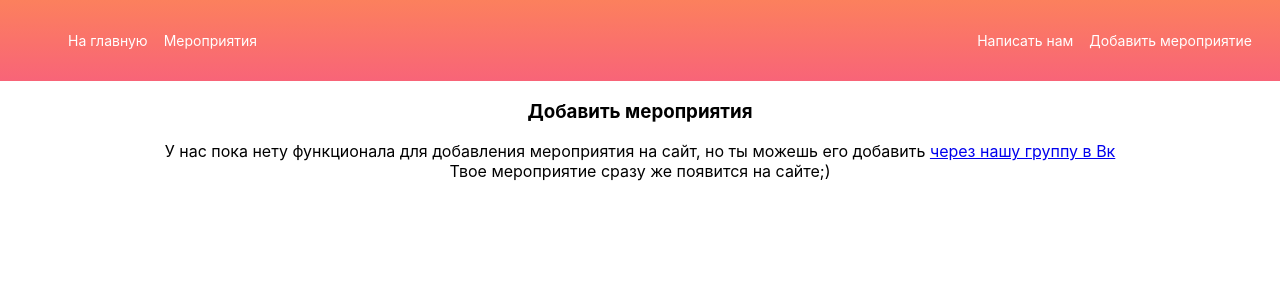
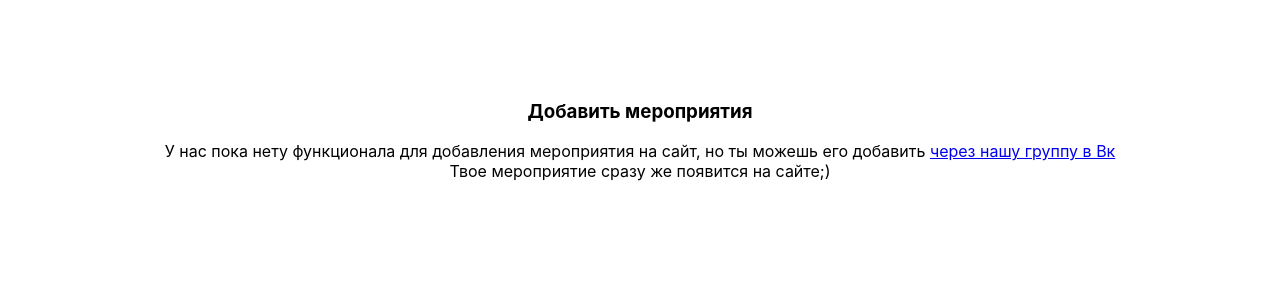
Before and after one commit to happylolonly/free-fitness, a Next.js app: page /new in a window 1280 px wide. Shown: the top 300 px of the page. Built offline with nearby package versions, Linux system fonts and the light colour scheme.

Commit message:
remove background

```diff
--- a/components/Nav.scss
+++ b/components/Nav.scss
@@ -5,7 +5,7 @@
 
 .nav {
   flex-wrap: wrap;
-  background: linear-gradient(180deg, #fc805d 0%, #f86478 100%);
+  // background: linear-gradient(180deg, #fc805d 0%, #f86478 100%);
   text-align: center;
   display: flex;
   padding: 10px 20px;
```
